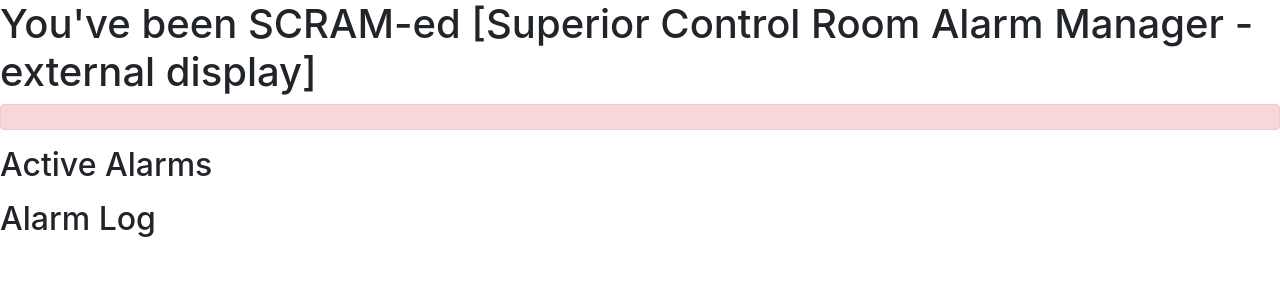
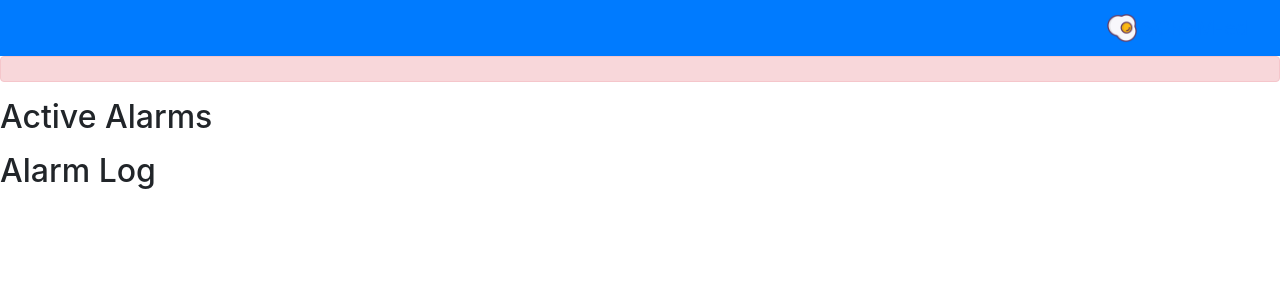
Before and after one commit to AustralianSynchrotron/SCRAM-server, a Node server app: page / in a window 1280 px wide. Shown: the top 300 px of the page. Run offline with Node 20, Linux system fonts and the light colour scheme; data that the repository does not hold is empty; some libraries are stand-ins or nearby versions.

Commit message:
fixed navbar to bootstrap v4 requirements; added font-awesome icons

```diff
--- a/node/app_scram_server.js
+++ b/node/app_scram_server.js
@@ -27,6 +27,8 @@
 app.use('/js',express.static(__dirname + '/node_modules/web-audio-daw/build'));
 app.use('/css',express.static(__dirname + '/node_modules/bootstrap/dist/css'));
 app.use('/css',express.static(__dirname + '/node_modules/tether/dist/css'));
+app.use('/css',express.static(__dirname + '/node_modules/font-awesome/css'));
+app.use('/fonts',express.static(__dirname + '/node_modules/font-awesome/fonts'));
 app.use('/',root);
 app.use('/input',input);
 
--- a/node/package.json
+++ b/node/package.json
@@ -21,6 +21,7 @@
     "bootstrap": "^4.0.0-alpha.6",
     "ejs": "^2.5.6",
     "express": "^4.15.2",
+    "font-awesome": "^4.7.0",
     "jquery": "^3.2.1",
     "moment": "https://registry.npmjs.org/moment/-/moment-2.18.1.tgz",
     "mongoose": "^4.9.1",
--- a/node/views/index.ejs
+++ b/node/views/index.ejs
@@ -6,10 +6,26 @@
 
     <link rel="stylesheet" href="/css/bootstrap.min.css">
     <link rel="stylesheet" href="/css/tether.min.css">
+    <link rel="stylesheet" href="/css/font-awesome.min.css">
     <link rel="stylesheet" href="/scram.custom.css">
 </head>
 <body>
-<h1>You've been SCRAM-ed [Superior Control Room Alarm Manager - external display]</h1>
+
+<nav class="navbar navbar-toggleable-md navbar-inverse bg-primary bg-faded">
+  <button class="navbar-toggler navbar-toggler-right" type="button" data-toggle="collapse" data-target="#navbarSupportedContent" aria-controls="navbarSupportedContent" aria-expanded="false" aria-label="Toggle navigation">
+    <span class="navbar-toggler-icon"></span>
+  </button>
+  <a class="navbar-brand" href="#" title="[Superior Control Room Alarm Manager - external display]">
+      <img src="egg-icon.png" width="30" height="30" class="d-inline-block align-top" alt="SCRAM Logo">
+      SCRAM-ed</a>
+
+  <div class="collapse navbar-collapse" id="navbarSupportedContent">
+    <ul class="navbar-nav mr-auto"></ul>
+    <a class="nav-link" href="#config"><i class="fa fa-cogs icon-white"></i></a>
+  </div>
+</nav>
+
+
 <div class="alert alert-danger" id="connection_state"></div>
 <h2>Active Alarms</h2>
 <ol>
--- a/node/views/scram.custom.css
+++ b/node/views/scram.custom.css
@@ -1,3 +1,7 @@
 .pv_display_list {
     /*padding-left: 40px;*/
 }
+
+.icon-white {
+    color: white;
+}
```
Also changed, not shown: 1 other file.
